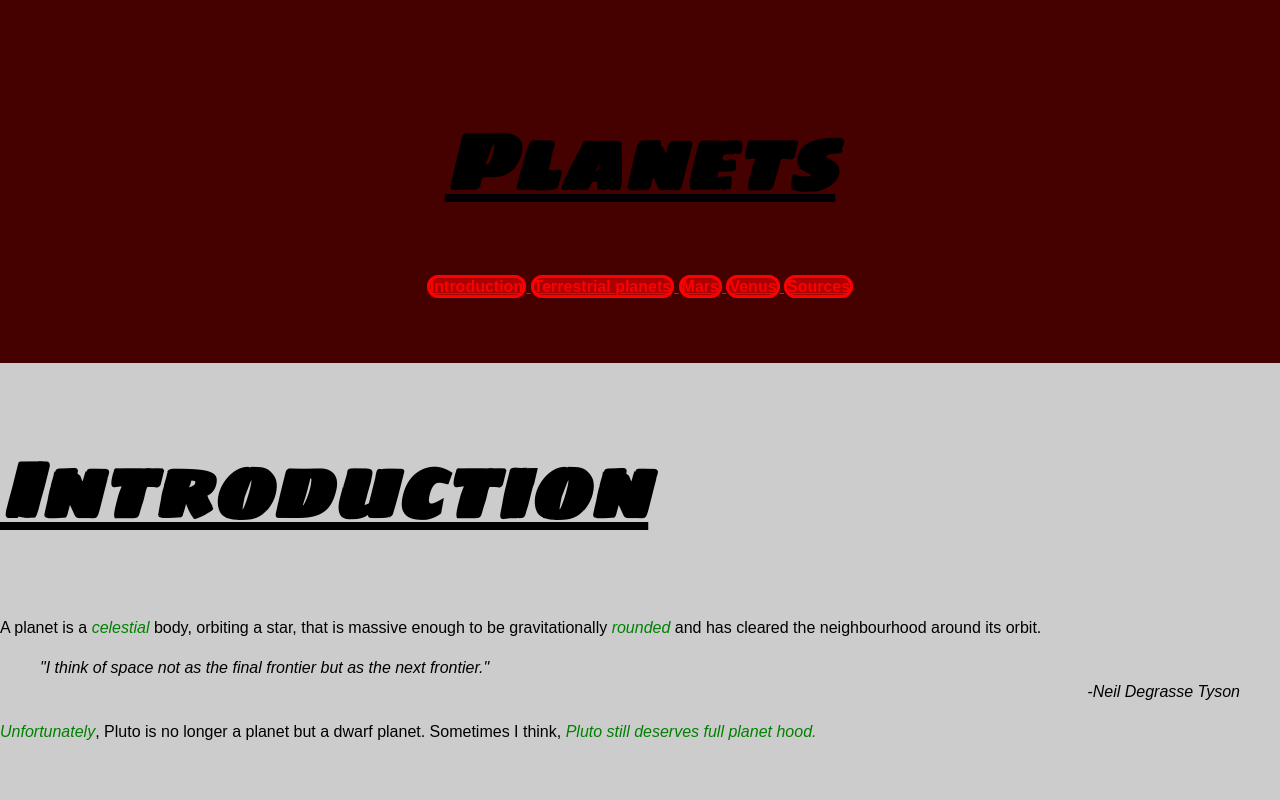
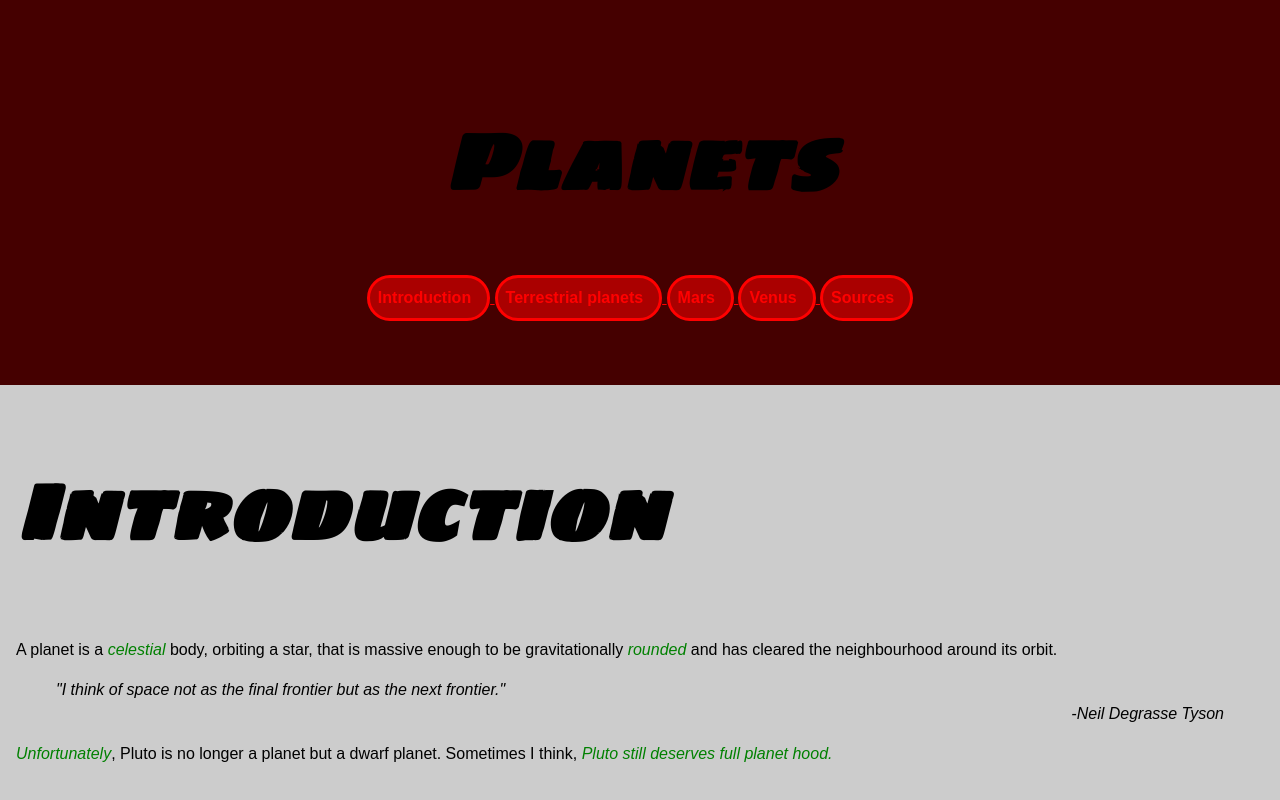
Before and after one commit to Hobbes62/assignment-4, a plain HTML site: page index.html in a window 1280 px wide. Shown: the top 800 px of the page. Drawn offline with Linux system fonts and the light colour scheme.

Commit message:
Added main, margins, text decorations, text- align

```diff
--- a/css/main.css
+++ b/css/main.css
@@ -2,13 +2,19 @@ html {
 	background-color:#ccc;
 }
 
+
 body {
 margin: 0;
 }
+
+main {
+	margin: 1em;
+}
+
 header {
 	background-color: #450000;
 	padding: 3em 5em 3em 5em;
-	margin: 2;
+	margin: 0em;
 	text-align: center;
 	text-decoration: none;
 }
@@ -18,7 +24,7 @@ h1 {
 	font-weight: bold;
 	font-size: 5rem;
 	font-style: italic;
-	text-decoration: underline;
+	text-decoration: none;
 	font-family: 'Sigmar One', cursive;
 	line-height:1.5;
 	text-align: center;
@@ -28,30 +34,29 @@ h2 {
 	font-weight: bold;
 	font-size: 5rem;
 	font-style: italic;
-	text-decoration: underline;
+	text-decoration: none;
 	font-family: 'Sigmar One', cursive;
 	line-height:1.5;
 	text-align: left;
 }
 
-
 nav li {
 	background-color: #aa0000;
 	text-align: center;
 	margin: 0;
-	padding: 0.5 1 0.5 0.5;
+	padding: 0.5em 1em 0.5em 0.5em;
 	border: solid;
 	border-radius: 24px;
-	display: inline;
+	display: inline-block;
 }
+
 	ol {
 	line-height:1.5;
 	font-weight: bold;
 	font-size: 1rem;
 	text-decoration: none;
 	font-family: Arial, sans-serif;
-
-	list-style-type: none;
+	list-style-type: lower-roman;
 	padding: 0;
 }
 
@@ -96,7 +101,7 @@ dl {
 	font-size: 1rem;
 	text-decoration: none;
 	font-family: Arial, sans-serif;
-	text-align: right;
+	text-align: left;
 }
 
 dd {
@@ -106,7 +111,10 @@ dd {
 	font-size: 1rem;
 	text-decoration: none;
 	font-family: Arial, sans-serif;
-	text-align: right;}
+	text-align: left;
+}
+
+
 
 a {
 		color: red;
@@ -136,6 +144,8 @@ em {
 	background-color: #aa0000;
 	text-align: left;
 	text-decoration:none;
+	margin: 1em;
+	text-decoration: none;
 
 }
 
```
